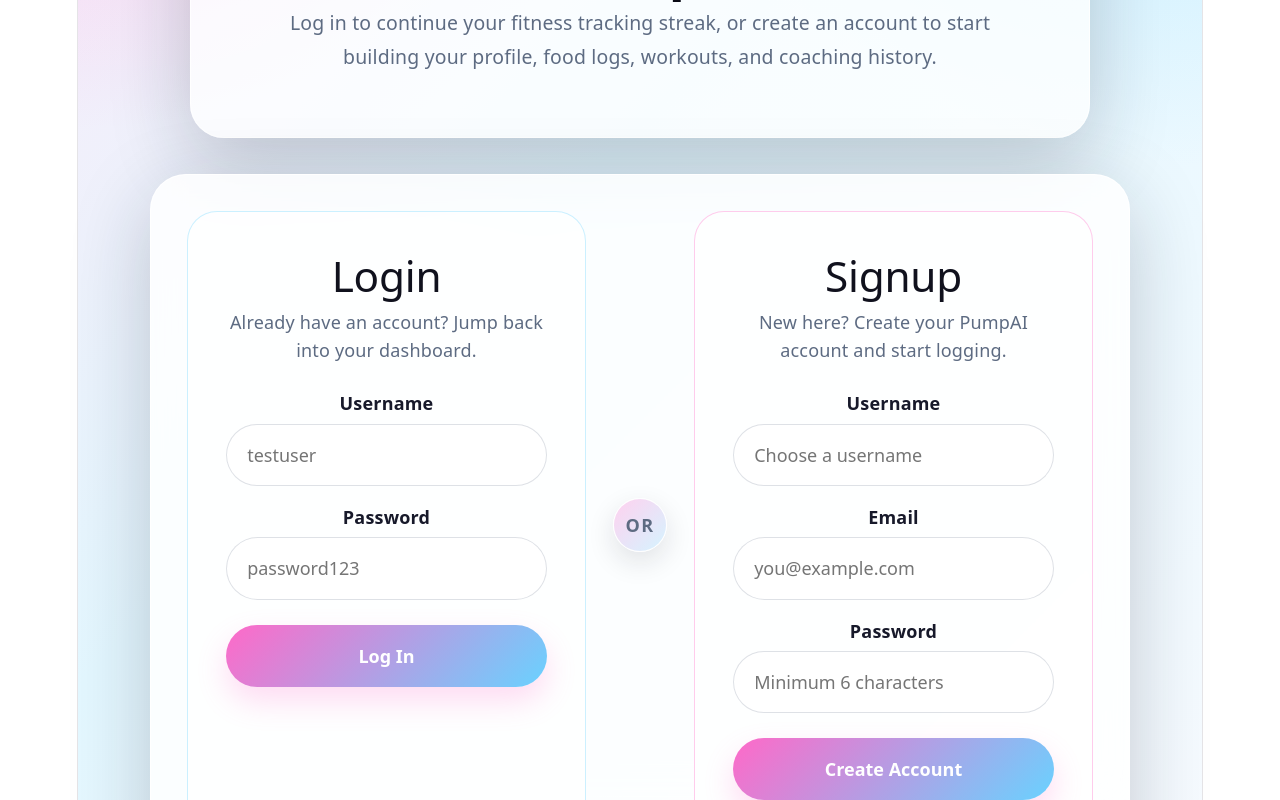
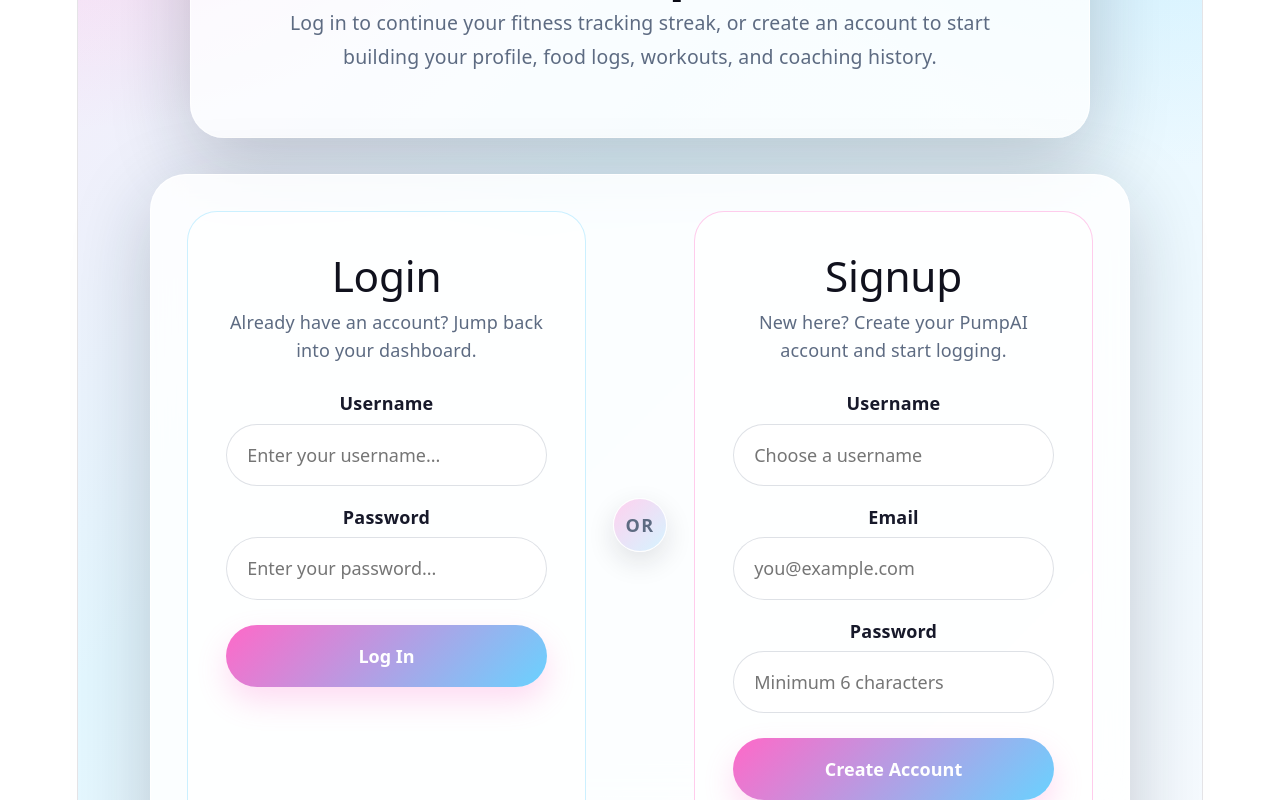
Before and after one commit to JTClay1/pumpai, a React (Vite) app in the folder client/: page /auth in a window 1280 px wide. Shown: the part 446-1246 px from the top of the page. Built offline with nearby package versions, Linux system fonts and the light colour scheme; no server answers.

Commit message:
Polish auth form placeholders

```diff
--- a/client/src/pages/Auth.jsx
+++ b/client/src/pages/Auth.jsx
@@ -119,7 +119,7 @@ function Auth({ setCurrentUser }) {
             id="login-username"
             name="username"
             type="text"
-            placeholder="testuser"
+            placeholder="Enter your username..."
             value={loginForm.username}
             onChange={handleLoginChange}
           />
@@ -129,7 +129,7 @@ function Auth({ setCurrentUser }) {
             id="login-password"
             name="password"
             type="password"
-            placeholder="password123"
+            placeholder="Enter your password..."
             value={loginForm.password}
             onChange={handleLoginChange}
           />
```
